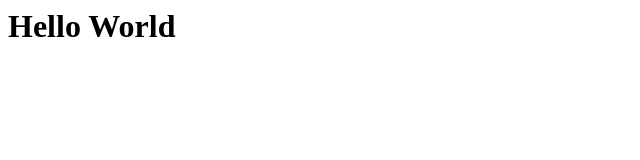
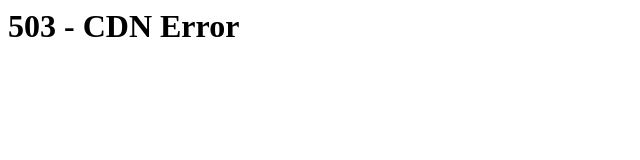
Before and after one commit to gov-nic-india/gov-nic-india.github.io, a plain HTML site: page index.html in a window 1280 px wide. Shown: the whole page, without its empty margins (0-640 px from the left). Drawn offline with Linux system fonts and the light colour scheme.

Commit message:
Update index.html

```diff
--- a/index.html
+++ b/index.html
@@ -1 +1 @@
-<h1>Hello World</h1>
+<h1>503 - CDN Error</h1>
```
